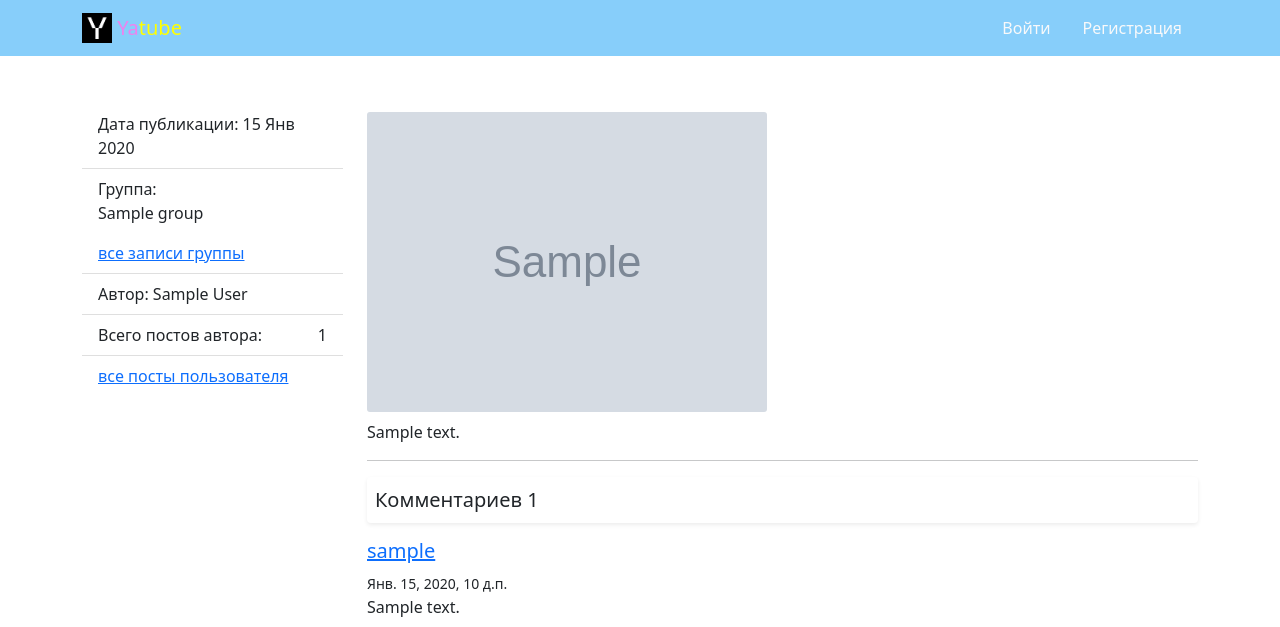
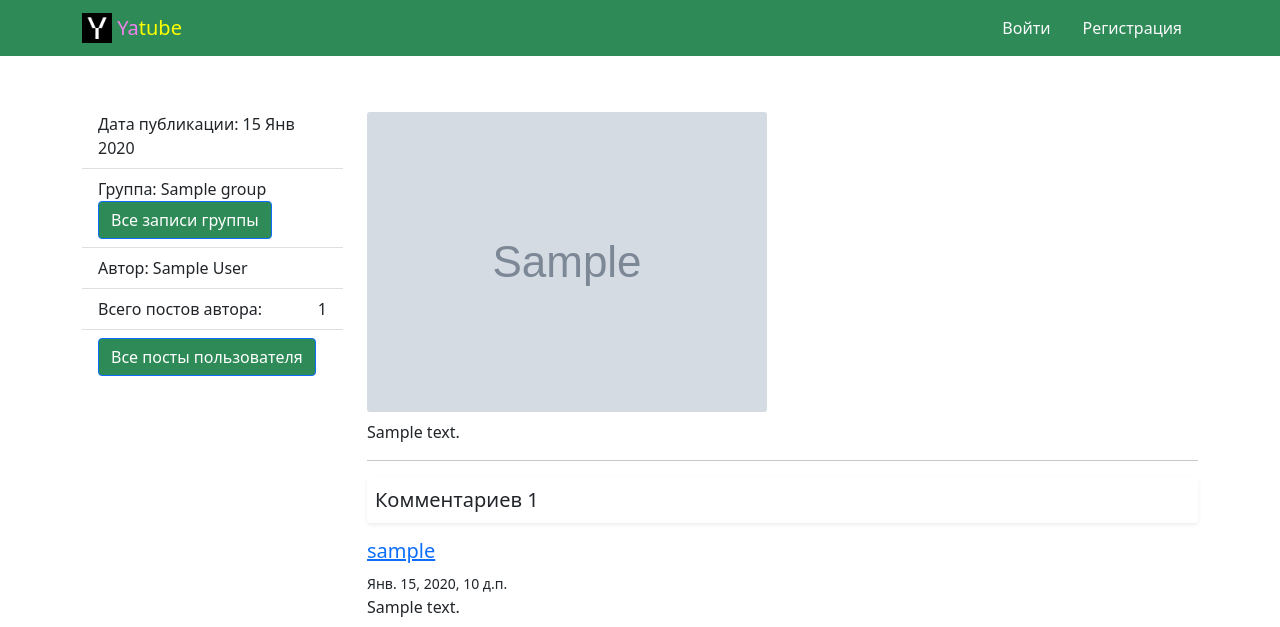
Before and after one commit to Artyom-Serov/project_yatube, a Django app: page /posts/1/ in a window 1280 px wide. Shown: the top 627 px of the page. Run offline with Django 3.2, Linux system fonts and the light colour scheme; tables that the repository leaves empty hold one stand-in row (values such as "Sample post"); grey boxes marked "Sample" are stand-in pictures; some libraries are stand-ins or nearby versions.

Commit message:
Паллитра в шаблонах

```diff
--- a/yatube/posts/views.py
+++ b/yatube/posts/views.py
@@ -138,8 +138,8 @@ def post_create(request):
 def post_edit(request, post_id):
     # функция для редактирования поста
     post = get_object_or_404(Post, id=post_id)
-    if post.author != request.user:
-        return redirect('posts:post_detail', post_id=post.id)
+    if request.user != post.author:
+        return redirect('posts:post_detail', post_id)
     form = PostForm(
         request.POST or None,
         files=request.FILES or None,
@@ -147,7 +147,7 @@ def post_edit(request, post_id):
     )
     if form.is_valid():
         form.save()
-        return redirect('posts:post_detail', post_id=post.id)
+        return redirect('posts:post_detail', post_id)
     template = 'posts/create_post.html'
     context = {'form': form, 'post': post, 'is_edit': True}
     return render(request, template, context)
--- a/yatube/templates/includes/header.html
+++ b/yatube/templates/includes/header.html
@@ -1,5 +1,5 @@
 {% load static %}
-      <nav class="navbar navbar-light" style="background-color: lightskyblue">
+      <nav class="navbar navbar-light" style="background-color: seagreen">
         <div class="container">
           <a class="navbar-brand" href="{% url 'posts:index' %}">
             <img src="{%static 'img/logo.png' %}" width="30" height="30" class="d-inline-block align-top" alt="">
@@ -10,7 +10,7 @@
             {% with request.resolver_match.view_name as view_name %}
             {% if user.is_authenticated %}
             <li class="nav-item">
-              <a class="nav-link {% if view_name  == 'posts:create_post' %}active{% endif %}"
+              <a class="nav-link link-light {% if view_name  == 'posts:create_post' %}active{% endif %}"
               href="{% url 'posts:create_post' %}">Новая запись</a>
             </li>
             <li class="nav-item">
--- a/yatube/templates/posts/follow.html
+++ b/yatube/templates/posts/follow.html
@@ -11,11 +11,11 @@
   {% for post in page_obj %}
     {% include 'posts/posts_view.html' %}
     {% if post.group.slug %}
-      <a href="{% url 'posts:group_list' post.group.slug %}">все записи группы > </a>
+      <a href="{% url 'posts:group_list' post.group.slug %}">Все записи группы > </a>
     {% endif %}
     {% if user.is_authenticated and user == post.author %}
     <a class="btn btn-primary" href="{% url 'posts:post_edit' post_id=post.id %}">
-      редактировать запись
+      Редактировать запись
     </a>
     {% endif %}
     {% if not forloop.last %}<hr>{% endif %}
--- a/yatube/templates/posts/includes/paginator.html
+++ b/yatube/templates/posts/includes/paginator.html
@@ -16,7 +16,7 @@
     {% for i in page_obj.paginator.page_range %}
         {% if page_obj.number == i %}
           <li class="page-item active">
-            <span class="page-link">{{ i }}</span>
+            <span class="page-link" style="background-color: seagreen">{{ i }}</span>
           </li>
         {% else %}
           <li class="page-item">
--- a/yatube/templates/posts/includes/switcher.html
+++ b/yatube/templates/posts/includes/switcher.html
@@ -2,14 +2,12 @@
   <div class="row my-3">
     <ul class="nav nav-tabs">
       <li class="nav-item">
-        <a class="nav-link {% if index %}active{% endif %}"
-          href="{% url 'posts:index' %}"
+        <a class="nav-link {% if index %}active{% endif %}" href="{% url 'posts:index' %}"
         >Все авторы
         </a>
       </li>
       <li class="nav-item">
-        <a class="nav-link {% if follow %}active{% endif %}"
-           href="{% url 'posts:follow_index' %}"
+        <a class="nav-link {% if follow %}active{% endif %}" href="{% url 'posts:follow_index' %}"
         >Избранные авторы
         </a>
       </li>
--- a/yatube/templates/posts/post_comment.html
+++ b/yatube/templates/posts/post_comment.html
@@ -38,7 +38,7 @@
       <form method="post" action="{% url 'posts:add_comment' post.id %}">
         {% csrf_token %}
         {% for field in form %}
-        <div class="form-group mb-2">
+        <div class="form-group row my-3">
             <label for="{{ field.id_for_label }}">
               {{ field.label }}
               {% if field.required %}
@@ -51,7 +51,8 @@
             </small>
         </div>
         {% endfor %}
-        <button type="submit" class="btn btn-primary">Отправить</button>
+        <button type="submit" class="btn btn-primary"
+        style="background-color: seagreen">Отправить</button>
       </form>
     </div>
   </div>
--- a/yatube/templates/posts/post_detail.html
+++ b/yatube/templates/posts/post_detail.html
@@ -14,12 +14,15 @@
           Дата публикации: {{ post.created|date:"d M Y" }}
         </li>
         <li class="list-group-item">
-          Группа: {% if post.group %}
-          <p>{{ post.group.title }}</p>
-          <a href="{% url 'posts:group_list' post.group.slug %}">все записи группы</a>
-          {% else %}
-          Группа не указана
-          {% endif %}
+          Группа:
+            {% if post.group is not None %}
+            {{ post.group.title }}
+            <a class="btn btn-primary" style="background-color: seagreen"
+              href="{% url 'posts:group_list' post.group.slug %}">
+              Все записи группы</a>
+            {% else %}
+              не указана
+            {% endif %}
         </li>
         <li class="list-group-item">
           Автор: {{ post.author.get_full_name }}
@@ -28,7 +31,9 @@
           Всего постов автора: <span>{{ post.author.post_set.count }}</span>
         </li>
         <li class="list-group-item">
-          <a href="{% url 'posts:profile' username=post.author.username %}">все посты пользователя</a>
+          <a class="btn btn-primary" style="background-color: seagreen"
+            href="{% url 'posts:profile' username=post.author.username %}">
+            Все посты пользователя</a>
         </li>
       </ul>
     </aside>
@@ -41,8 +46,9 @@
         {{ post.text }}</p>
         {% if user.is_authenticated and user == post.author %}
         <!-- эта кнопка видна только автору -->
-        <a class="btn btn-primary" href="{% url 'posts:post_edit' post_id=post.id %}">
-          редактировать запись
+        <a class="btn btn-primary" style="background-color: seagreen"
+          href="{% url 'posts:post_edit' post_id=post.id %}">
+          Редактировать запись
         </a>
         {% endif %}
         {% include 'posts/post_comment.html' %}
--- a/yatube/templates/posts/posts_view.html
+++ b/yatube/templates/posts/posts_view.html
@@ -12,4 +12,3 @@
         style="max-width: 400px; max-height: 300px; object-fit: contain;">
     {% endthumbnail %}
     <p>{{ post.text }}</p>
-    <a class="btn btn-primary" href="{% url 'posts:post_detail' post.id %}">Подробная информация</a>
```
Also changed, not shown: yatube/posts/tests/test_views.py (+1 -1 lines), yatube/templates/posts/group_list.html (+11 -5 lines), yatube/templates/posts/index.html (+10 -5 lines), yatube/templates/posts/profile.html (+8 -4 lines).
